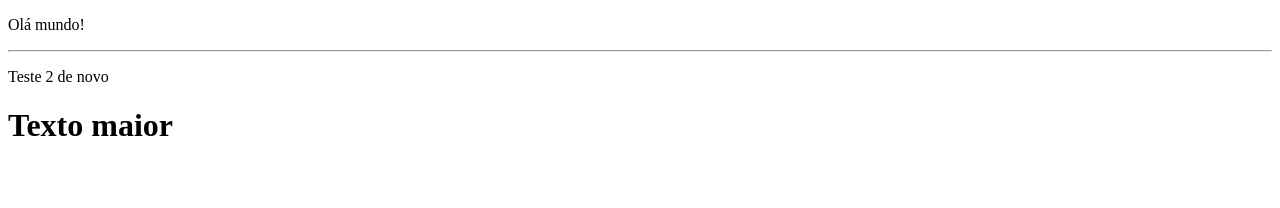
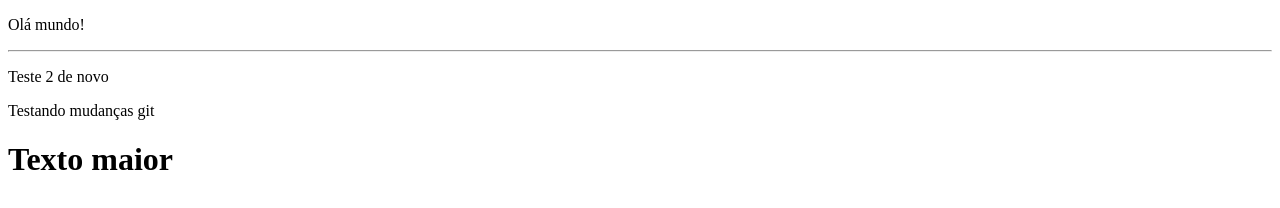
Before and after one commit to Willynoara705/primeiro_repositorio, a plain HTML site: page index.html in a window 1280 px wide. Drawn offline with Linux system fonts and the light colour scheme.

Commit message:
varios testes

```diff
--- a/index.html
+++ b/index.html
@@ -9,6 +9,7 @@
  <p>Olá mundo!</p>
  <hr/>
  <p>Teste 2 de novo</p>
+ <p>Testando mudanças git</p>
  <h1>Texto maior</h1>
     </body>
 </html>
```
